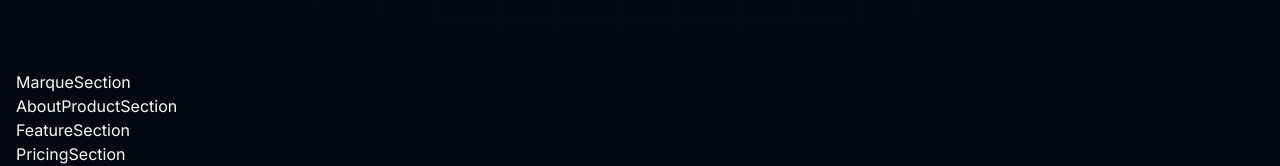
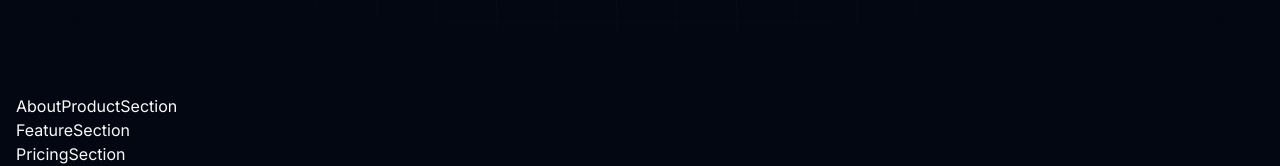
Before and after one commit to Shazzad998/qwirk-landing-page, a Next.js app: page / in a window 1280 px wide. Shown: the part 1217-1383 px from the top of the page. Built offline with nearby package versions, Linux system fonts and the light colour scheme.

Commit message:
framer motion install

```diff
--- a/components/sections/MarqueSection.tsx
+++ b/components/sections/MarqueSection.tsx
@@ -1,10 +1,27 @@
+'use client'
+import { motion } from 'framer-motion'
 import React from 'react'
 
 type MarqueSectionProps = {}
 
 const MarqueSection = (props: MarqueSectionProps) => {
   return (
-    <div>MarqueSection</div>
+    <div>
+      <motion.div
+        animate={{
+          translateX: "-50%",
+        }}
+        transition={{
+          repeat: Infinity,
+          duration: 10,
+          ease: "linear",
+          repeatType: "loop",
+        }}
+        className="flex gap-6 pr-6"
+      >
+        <div>asdfasdf</div>
+      </motion.div>
+    </div>
   )
 }
 
--- a/package.json
+++ b/package.json
@@ -14,6 +14,7 @@
     "@radix-ui/react-slot": "^1.1.0",
     "class-variance-authority": "^0.7.0",
     "clsx": "^2.1.1",
+    "framer-motion": "^12.0.0-alpha.0",
     "lucide-react": "^0.454.0",
     "next": "15.0.2",
     "react": "19.0.0-rc-02c0e824-20241028",
```
Also changed, not shown: 1 other file (tests, documents, lock files or other folders).
